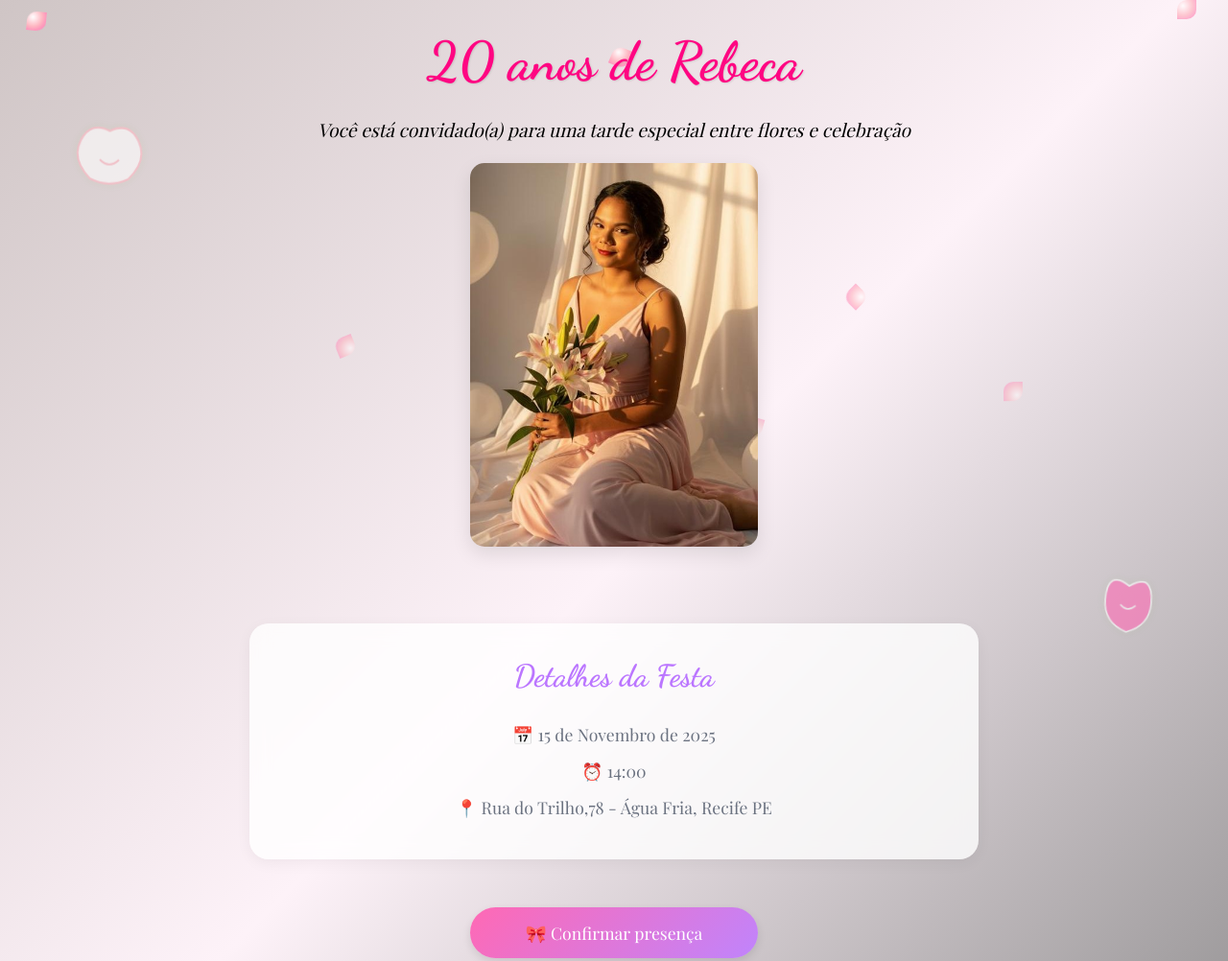
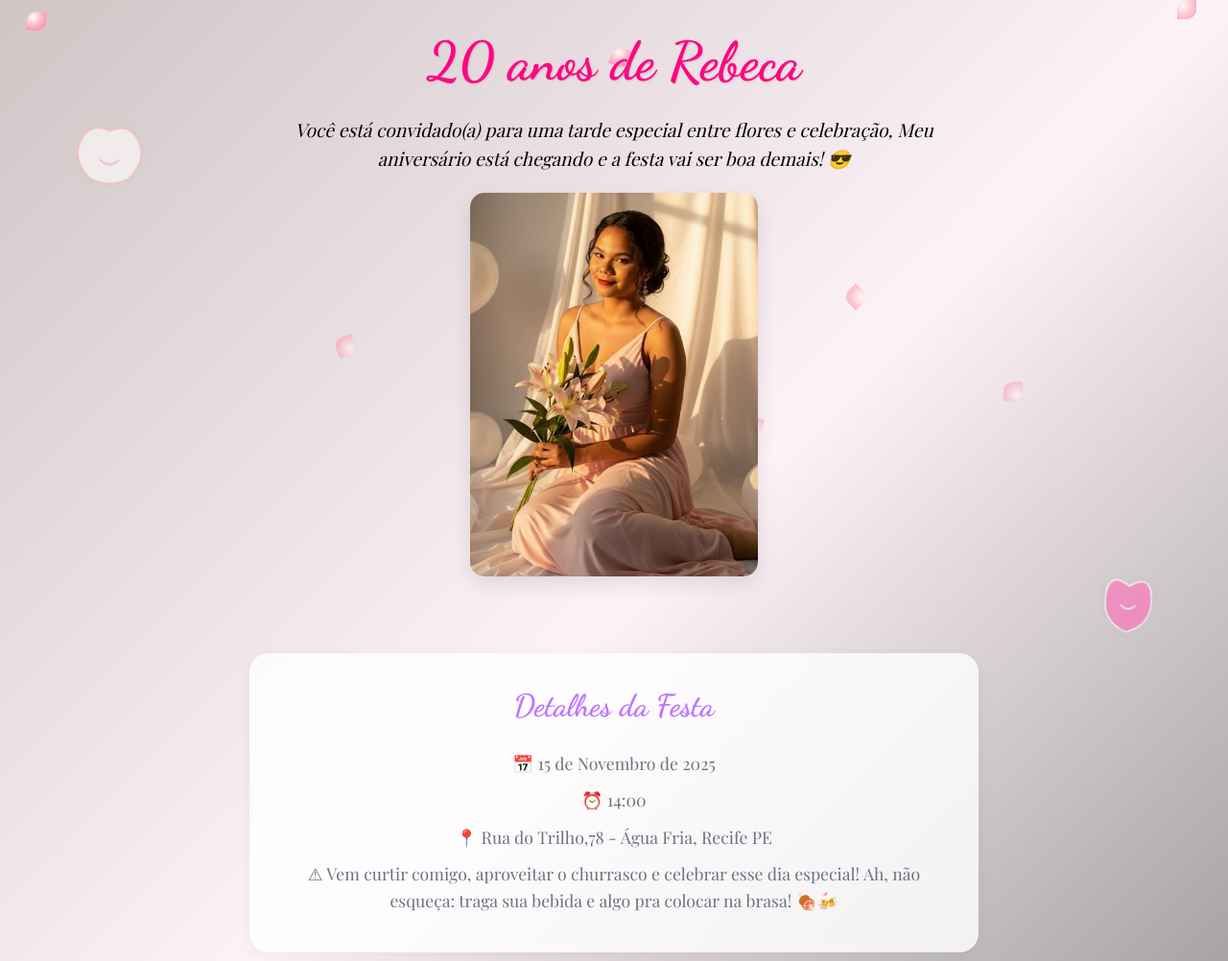
Before and after one commit to Rebecanascimentoo/Rebeca-20Anos, a plain HTML site: page index.html in a window 1280 px wide. Shown: the top 1002 px of the page at 96% size. Drawn offline with nearby package versions, Linux system fonts and the light colour scheme.

Commit message:
atualização de textos

```diff
--- a/index.html
+++ b/index.html
@@ -32,7 +32,7 @@
         <!-- Header -->
         <header class="header">
             <h1 class="titulo">20 anos de Rebeca </h1>
-            <p class="subtitulo">Você está convidado(a) para uma tarde especial entre flores e celebração</p>
+            <p class="subtitulo">Você está convidado(a) para uma tarde especial entre flores e celebração, Meu aniversário está chegando e a festa vai ser boa demais! 😎</p>
 
             <!-- Espaço para Foto Principal (substitua src pela sua foto) -->
             <div class="foto-principal">
@@ -46,6 +46,8 @@
             <div class="detalhe-item">📅 15 de Novembro de 2025</div>
             <div class="detalhe-item">⏰ 14:00</div>
             <div class="detalhe-item">📍 Rua do Trilho,78 - Água Fria, Recife PE</div>
+            <div class="detalhe-item"> ⚠ Vem curtir comigo, aproveitar o churrasco e celebrar esse dia especial!
+Ah, não esqueça: traga sua bebida e algo pra colocar na brasa! 🍖🍻</div>
         </section>
 
         <!-- Botões Interativos -->
```
